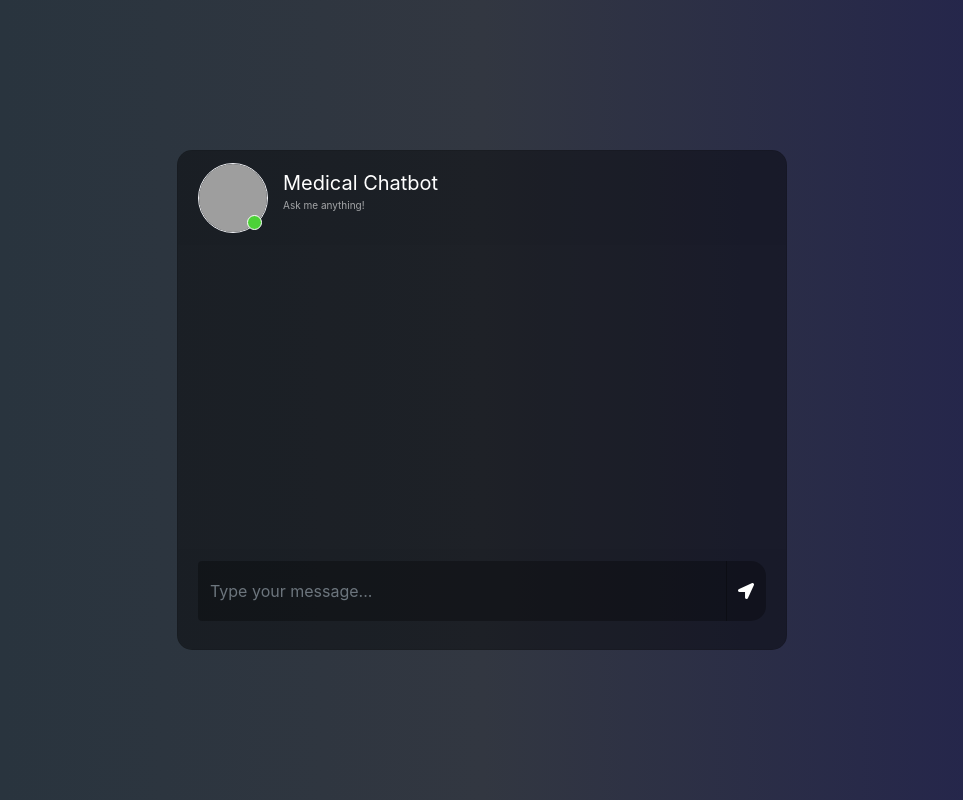
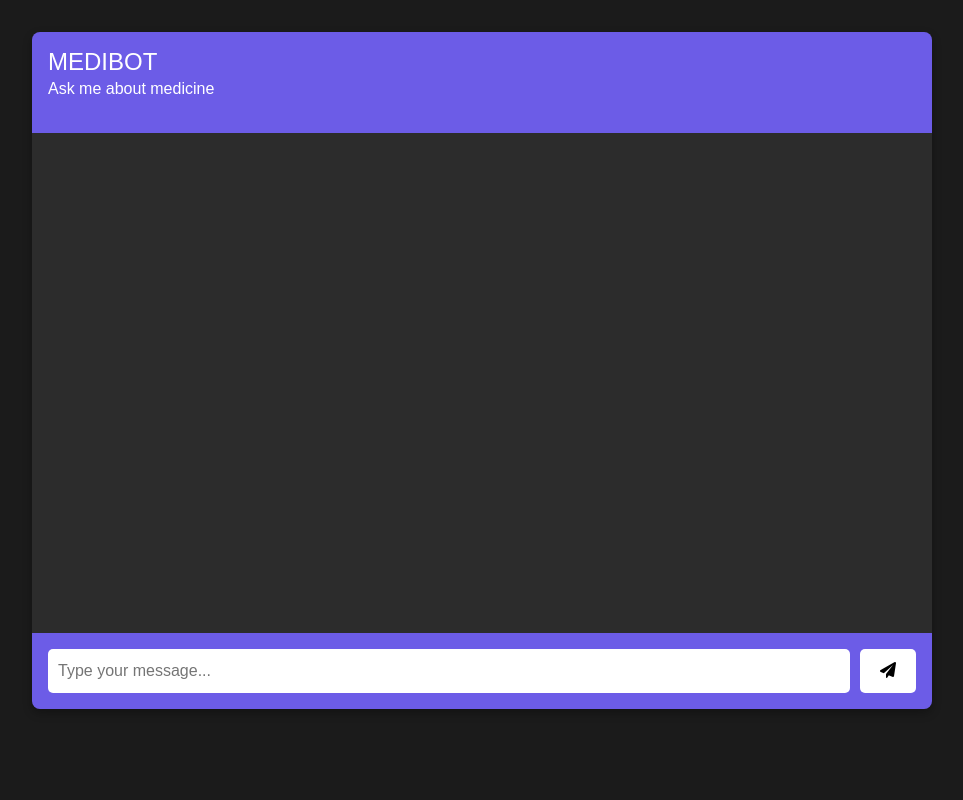
Before and after one commit to canbingol/medicine-chatbot, a Flask app: page / in a window 1280 px wide. Shown: the whole page, without its empty margins (158-1121 px from the left). Run offline with Flask 3, Linux system fonts and the light colour scheme; some libraries are stand-ins or nearby versions; grey boxes are pictures that could not be loaded.

Commit message:
project finished

```diff
--- a/static/style.css
+++ b/static/style.css
@@ -1,4 +1,4 @@
-body,html{
+body, html {
     height: 100%;
     margin: 0;
     background: rgb(44, 47, 59);
@@ -6,181 +6,113 @@ body,html{
     background: linear-gradient(to right, rgb(38, 51, 61), rgb(50, 55, 65), rgb(33, 33, 78));
 }
 
-.chat{
-	margin-top: auto;
-	margin-bottom: auto;
+.chat {
+    display: flex;
+    flex-direction: column-reverse; /* Mesajların alttan başlamasını sağlar */
+    height: 100%;
+    margin: auto;
 }
-.card{
-	height: 500px;
+
+.card {
+    height: 100%;
     border-radius: 15px !important;
-	background-color: rgba(0,0,0,0.4) !important;
+    background-color: rgba(0, 0, 0, 0.4) !important;
+    display: flex;
+    flex-direction: column;
 }
-.contacts_body{
-	padding:  0.75rem 0 !important;
+
+.contacts_body {
+    padding: 0.75rem 0 !important;
     overflow-y: auto;
     white-space: nowrap;
+    flex-grow: 1;
 }
-.msg_card_body{
+
+.msg_card_body {
     overflow-y: auto;
+    flex-grow: 1;
 }
-.card-header{
+
+.card-header {
     border-radius: 15px 15px 0 0 !important;
     border-bottom: 0 !important;
+    background-color: #6c5ce7;
+    color: white;
 }
-.card-footer{
+
+.card-footer {
     border-radius: 0 0 15px 15px !important;
     border-top: 0 !important;
+    background-color: rgba(0, 0, 0, 0.3) !important;
+    display: flex;
+    padding: 0.5rem;
+    align-items: center;
+    justify-content: space-between;
 }
-.container{
+
+.container {
     align-content: center;
 }
-.search{
-	border-radius: 15px 0 0 15px !important;
-	background-color: rgba(0,0,0,0.3) !important;
-	border:0 !important;
-	color:white !important;
+
+.search, .type_msg {
+    border-radius: 15px !important;
+    background-color: rgba(0, 0, 0, 0.3) !important;
+    border: 0 !important;
+    color: white !important;
 }
-.search:focus{
-	 box-shadow:none !important;
-   outline:0px !important;
+
+.search:focus, .type_msg:focus {
+    box-shadow: none !important;
+    outline: 0px !important;
 }
-.type_msg{
-	background-color: rgba(0,0,0,0.3) !important;
-	border:0 !important;
-	color:white !important;
-	height: 60px !important;
-	overflow-y: auto;
-}
-	.type_msg:focus{
-	 box-shadow:none !important;
-   outline:0px !important;
-}
-.attach_btn{
-	border-radius: 15px 0 0 15px !important;
-	background-color: rgba(0,0,0,0.3) !important;
-	border:0 !important;
+
+.attach_btn, .send_btn, .search_btn {
+    border-radius: 15px !important;
+    background-color: rgba(0, 0, 0, 0.3) !important;
+    border: 0 !important;
     color: white !important;
     cursor: pointer;
 }
-.send_btn{
-	border-radius: 0 15px 15px 0 !important;
-	background-color: rgba(0,0,0,0.3) !important;
-	border:0 !important;
-	color: white !important;
-	cursor: pointer;
-}
-.search_btn{
-	border-radius: 0 15px 15px 0 !important;
-	background-color: rgba(0,0,0,0.3) !important;
-	border:0 !important;
-	color: white !important;
-	cursor: pointer;
-}
-.contacts{
-	list-style: none;
-	padding: 0;
-}
-.contacts li{
-	width: 100% !important;
-	padding: 5px 10px;
-	margin-bottom: 15px !important;
-}
-.active{
-	background-color: rgba(0,0,0,0.3);
-}
-.user_img{
-	height: 70px;
-	width: 70px;
-	border:1.5px solid #f5f6fa;
 
-}
-.user_img_msg{
-	height: 40px;
-	width: 40px;
-	border:1.5px solid #f5f6fa;
-
-}
-.img_cont{
-	position: relative;
-	height: 70px;
-	width: 70px;
-}
-.img_cont_msg{
-	height: 40px;
-	width: 40px;
-}
-.online_icon{
-	position: absolute;
-	height: 15px;
-	width:15px;
-	background-color: #4cd137;
-	border-radius: 50%;
-	bottom: 0.2em;
-	right: 0.4em;
-	border:1.5px solid white;
-}
-.offline{
-	background-color: #c23616 !important;
-}
-.user_info{
+.msg_cotainer, .msg_cotainer_send {
     margin-top: auto;
     margin-bottom: auto;
-	margin-left: 15px;
+    padding: 10px;
+    border-radius: 25px;
+    position: relative;
+    max-width: 70%;
 }
-.user_info span{
-	font-size: 20px;
-	color: white;
+
+.msg_cotainer {
+    background-color: rgb(82, 172, 255);
 }
-.user_info p{
+
+.msg_cotainer_send {
+    background-color: #58cc71;
+    margin-left: auto; /* Sola kaymasın, sağa yerleşsin */
+}
+
+.msg_time, .msg_time_send {
+    position: absolute;
+    color: rgba(255, 255, 255, 0.5);
     font-size: 10px;
-	color: rgba(255,255,255,0.6);
 }
-.video_cam{
-	margin-left: 50px;
-	margin-top: 5px;
+
+.msg_time {
+    left: 0;
+    bottom: -15px;
 }
-.video_cam span{
-	color: white;
-	font-size: 20px;
-	cursor: pointer;
-	margin-right: 20px;
+
+.msg_time_send {
+    right: 0;
+    bottom: -15px;
 }
-.msg_cotainer{
-	margin-top: auto;
-	margin-bottom: auto;
-	margin-left: 10px;
-	border-radius: 25px;
-	background-color: rgb(82, 172, 255);
-	padding: 10px;
+
+.msg_head {
     position: relative;
 }
-.msg_cotainer_send{
-	margin-top: auto;
-	margin-bottom: auto;
-	margin-right: 10px;
-	border-radius: 25px;
-	background-color: #58cc71;
-	padding: 10px;
-	position: relative;
-}
-.msg_time{
-	position: absolute;
-	left: 0;
-	bottom: -15px;
-	color: rgba(255,255,255,0.5);
-	font-size: 10px;
-}
-.msg_time_send{
-	position: absolute;
-	right:0;
-	bottom: -15px;
-	color: rgba(255,255,255,0.5);
-	font-size: 10px;
-}
-.msg_head{
-	position: relative;
-}
-#action_menu_btn{
+
+#action_menu_btn {
     position: absolute;
     right: 10px;
     top: 10px;
@@ -188,36 +120,43 @@ border-radius: 0 0 15px 15px !important;
     cursor: pointer;
     font-size: 20px;
 }
-.action_menu{
+
+.action_menu {
     z-index: 1;
     position: absolute;
     padding: 15px 0;
-	background-color: rgba(0,0,0,0.5);
+    background-color: rgba(0, 0, 0, 0.5);
     color: white;
     border-radius: 15px;
     top: 30px;
     right: 15px;
     display: none;
 }
-.action_menu ul{
+
+.action_menu ul {
     list-style: none;
     padding: 0;
     margin: 0;
 }
-.action_menu ul li{
+
+.action_menu ul li {
     width: 100%;
     padding: 10px 15px;
     margin-bottom: 5px;
 }
-.action_menu ul li i{
+
+.action_menu ul li i {
     padding-right: 10px;
 }
-.action_menu ul li:hover{
+
+.action_menu ul li:hover {
     cursor: pointer;
-	background-color: rgba(0,0,0,0.2);
+    background-color: rgba(0, 0, 0, 0.2);
 }
-@media(max-width: 576px){
-	.contacts_card{
+
+/* Mobil uyumluluk için düzenlemeler */
+@media (max-width: 576px) {
+    .contacts_card {
         margin-bottom: 15px !important;
     }
 }
--- a/templates/chat.html
+++ b/templates/chat.html
@@ -1,81 +1,149 @@
-<link href="//maxcdn.bootstrapcdn.com/bootstrap/4.1.1/css/bootstrap.min.css" rel="stylesheet" id="bootstrap-css">
-<script src="//maxcdn.bootstrapcdn.com/bootstrap/4.1.1/js/bootstrap.min.js"></script>
-<script src="//cdnjs.cloudflare.com/ajax/libs/jquery/3.2.1/jquery.min.js"></script>
-
 <!DOCTYPE html>
-<html>
+<html lang="en">
 <head>
-		<title>Chatbot</title>
-		<link rel="stylesheet" href="https://stackpath.bootstrapcdn.com/bootstrap/4.1.3/css/bootstrap.min.css" integrity="sha384-MCw98/SFnGE8fJT3GXwEOngsV7Zt27NXFoaoApmYm81iuXoPkFOJwJ8ERdknLPMO" crossorigin="anonymous">
-		<link rel="stylesheet" href="https://use.fontawesome.com/releases/v5.5.0/css/all.css" integrity="sha384-B4dIYHKNBt8Bc12p+WXckhzcICo0wtJAoU8YZTY5qE0Id1GSseTk6S+L3BlXeVIU" crossorigin="anonymous">
-		<script src="https://ajax.googleapis.com/ajax/libs/jquery/3.3.1/jquery.min.js"></script>
-		<link rel="stylesheet" type="text/css" href="{{ url_for('static', filename='style.css')}}"/>
+    <meta charset="UTF-8">
+    <meta name="viewport" content="width=device-width, initial-scale=1.0">
+    <title>MEDIBOT</title>
+    <link href="https://cdn.jsdelivr.net/npm/bootstrap@5.3.0-alpha3/dist/css/bootstrap.min.css" rel="stylesheet">
+    <link rel="stylesheet" href="https://cdnjs.cloudflare.com/ajax/libs/font-awesome/6.0.0/css/all.min.css">
+    <style>
+        body {
+            background-color: #1b1b1b;
+            color: white;
+            font-family: 'Arial', sans-serif;
+        }
+        .chat-container {
+            max-width: 900px;
+            margin: 2rem auto;
+            background-color: #252525;
+            border-radius: 8px;
+            box-shadow: 0 4px 10px rgba(0, 0, 0, 0.3);
+        }
+        .chat-header {
+            padding: 1rem;
+            background-color: #6c5ce7;
+            border-top-left-radius: 8px;
+            border-top-right-radius: 8px;
+            color: white;
+        }
+        .chat-header h4 {
+            margin: 0;
+        }
+        .chat-body {
+            height: 500px;
+            overflow-y: auto;
+            padding: 1rem;
+            background-color: #2c2c2c;
+        }
+        .chat-footer {
+            display: flex;
+            padding: 1rem;
+            background-color: #6c5ce7;
+            border-bottom-left-radius: 8px;
+            border-bottom-right-radius: 8px;
+        }
+        .chat-footer input {
+            flex: 1;
+            border: none;
+            border-radius: 5px;
+            padding: 10px;
+            margin-right: 10px;
+            outline: none;
+        }
+        .chat-footer button {
+            background-color: #ffffff;
+            border: none;
+            padding: 10px 20px;
+            border-radius: 5px;
+            cursor: pointer;
+        }
+        .chat-footer button:hover {
+            background-color: #ccc;
+        }
+        .message {
+            margin-bottom: 1rem;
+        }
+        .message.user {
+            text-align: right;
+        }
+        .message.user .msg-content {
+            background-color: #6c5ce7;
+            color: white;
+            display: inline-block;
+            padding: 10px;
+            border-radius: 15px;
+            max-width: 70%;
+        }
+        .message.bot {
+            text-align: left;
+        }
+        .message.bot .msg-content {
+            background-color: #2e2e2e;
+            color: white;
+            display: inline-block;
+            padding: 10px;
+            border-radius: 15px;
+            max-width: 70%;
+        }
+    </style>
 </head>
-
-
 <body>
-		<div class="container-fluid h-100">
-			<div class="row justify-content-center h-100">
-				<div class="col-md-8 col-xl-6 chat">
-					<div class="card">
-						<div class="card-header msg_head">
-							<div class="d-flex bd-highlight">
-								<div class="img_cont">
-									<img src="https://cdn-icons-png.flaticon.com/512/387/387569.png" class="rounded-circle user_img">
-									<!-- <img src="https://www.prdistribution.com/spirit/uploads/pressreleases/2019/newsreleases/d83341deb75c4c4f6b113f27b1e42cd8-chatbot-florence-already-helps-thousands-of-patients-to-remember-their-medication.png" class="rounded-circle user_img"> -->
-									<span class="online_icon"></span>
+    <div class="chat-container">
+        <div class="chat-header">
+            <h4>MEDIBOT</h4>
+            <p>Ask me about medicine</p>
         </div>
-								<div class="user_info">
-									<span>Medical Chatbot</span>
-									<p>Ask me anything!</p>
+        <div class="chat-body" id="chat-body">
+            <!-- Messages will be dynamically added here -->
         </div>
-							</div>
-						</div>
-						<div id="messageFormeight" class="card-body msg_card_body">
-
-
-						</div>
-						<div class="card-footer">
-							<form id="messageArea" class="input-group">
-                                <input type="text" id="text" name="msg" placeholder="Type your message..." autocomplete="off" class="form-control type_msg" required/>
-								<div class="input-group-append">
-									<button type="submit" id="send" class="input-group-text send_btn"><i class="fas fa-location-arrow"></i></button>
-								</div>
+        <div class="chat-footer">
+            <form id="messageForm" style="display: flex; width: 100%;">
+                <input type="text" id="text" placeholder="Type your message..." autocomplete="off" required>
+                <button type="submit">
+                    <i class="fas fa-paper-plane"></i>
+                </button>
             </form>
         </div>
     </div>
-				</div>
-			</div>
-		</div>
 
+    <script src="https://cdnjs.cloudflare.com/ajax/libs/jquery/3.6.0/jquery.min.js"></script>
     <script>
         $(document).ready(function() {
-				$("#messageArea").on("submit", function(event) {
+            $("#messageForm").on("submit", function(event) {
                 const date = new Date();
-					const hour = date.getHours();
-					const minute = date.getMinutes();
-					const str_time = hour+":"+minute;
-					var rawText = $("#text").val();
+                const hour = String(date.getHours()).padStart(2, '0');
+                const minute = String(date.getMinutes()).padStart(2, '0');
+                const str_time = `${hour}:${minute}`;
 
-					var userHtml = '<div class="d-flex justify-content-end mb-4"><div class="msg_cotainer_send">' + rawText + '<span class="msg_time_send">'+ str_time + '</span></div><div class="img_cont_msg"><img src="https://i.ibb.co/d5b84Xw/Untitled-design.png" class="rounded-circle user_img_msg"></div></div>';
+                const rawText = $("#text").val();
 
+                const userHtml = `
+                    <div class="message user">
+                        <div class="msg-content">
+                            ${rawText}
+                        </div>
+                        <span style="font-size: 0.8rem; color: #aaa;">${str_time}</span>
+                    </div>`;
                 $("#text").val("");
-					$("#messageFormeight").append(userHtml);
+                $("#chat-body").append(userHtml);
 
                 $.ajax({
-						data: {
-							msg: rawText,
-						},
+                    data: { msg: rawText },
                     type: "POST",
                     url: "/get",
                 }).done(function(data) {
-						var botHtml = '<div class="d-flex justify-content-start mb-4"><div class="img_cont_msg"><img src="https://cdn-icons-png.flaticon.com/512/387/387569.png" class="rounded-circle user_img_msg"></div><div class="msg_cotainer">' + data + '<span class="msg_time">' + str_time + '</span></div></div>';
-						$("#messageFormeight").append($.parseHTML(botHtml));
+                    const botHtml = `
+                        <div class="message bot">
+                            <div class="msg-content">
+                                ${data}
+                            </div>
+                            <span style="font-size: 0.8rem; color: #aaa;">${str_time}</span>
+                        </div>`;
+                    $("#chat-body").append(botHtml);
                 });
                 event.preventDefault();
             });
         });
     </script>
-
 </body>
 </html>
```
Lines whose indentation alone changed are shown as unchanged.
